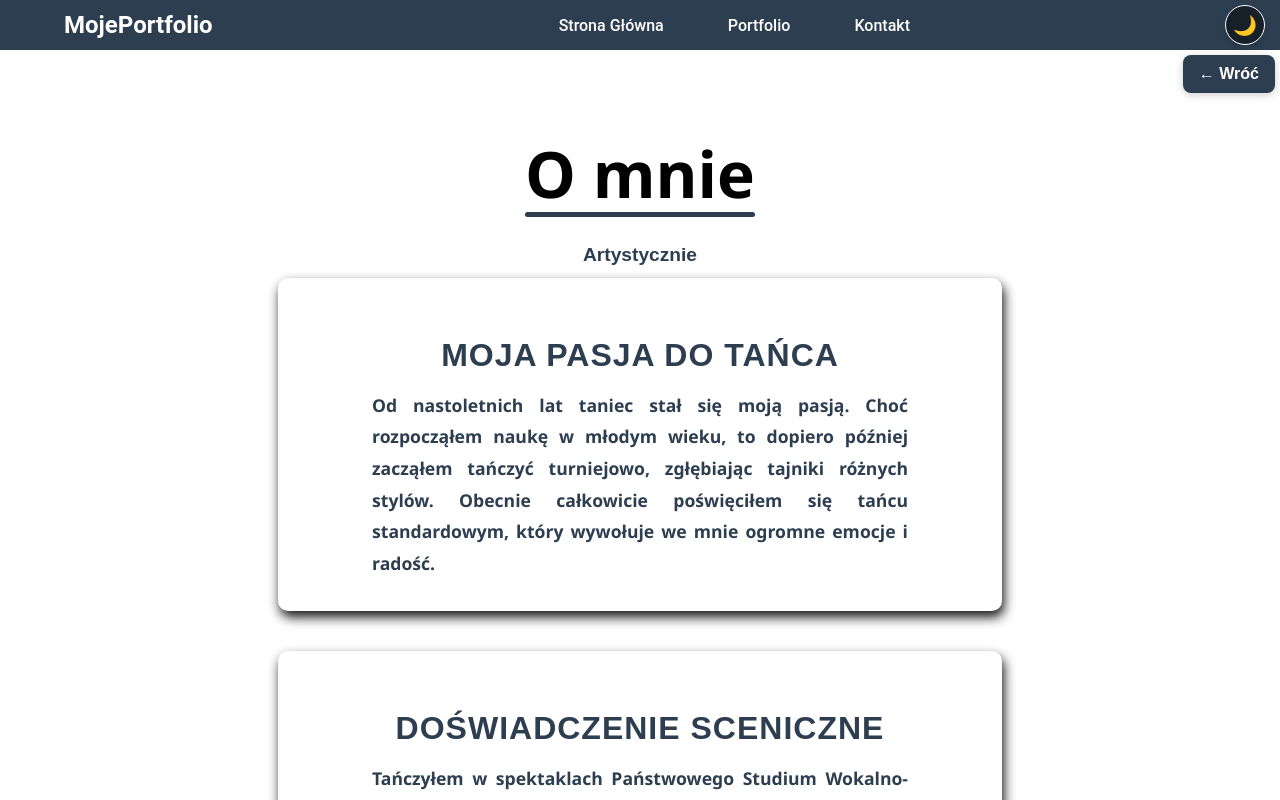
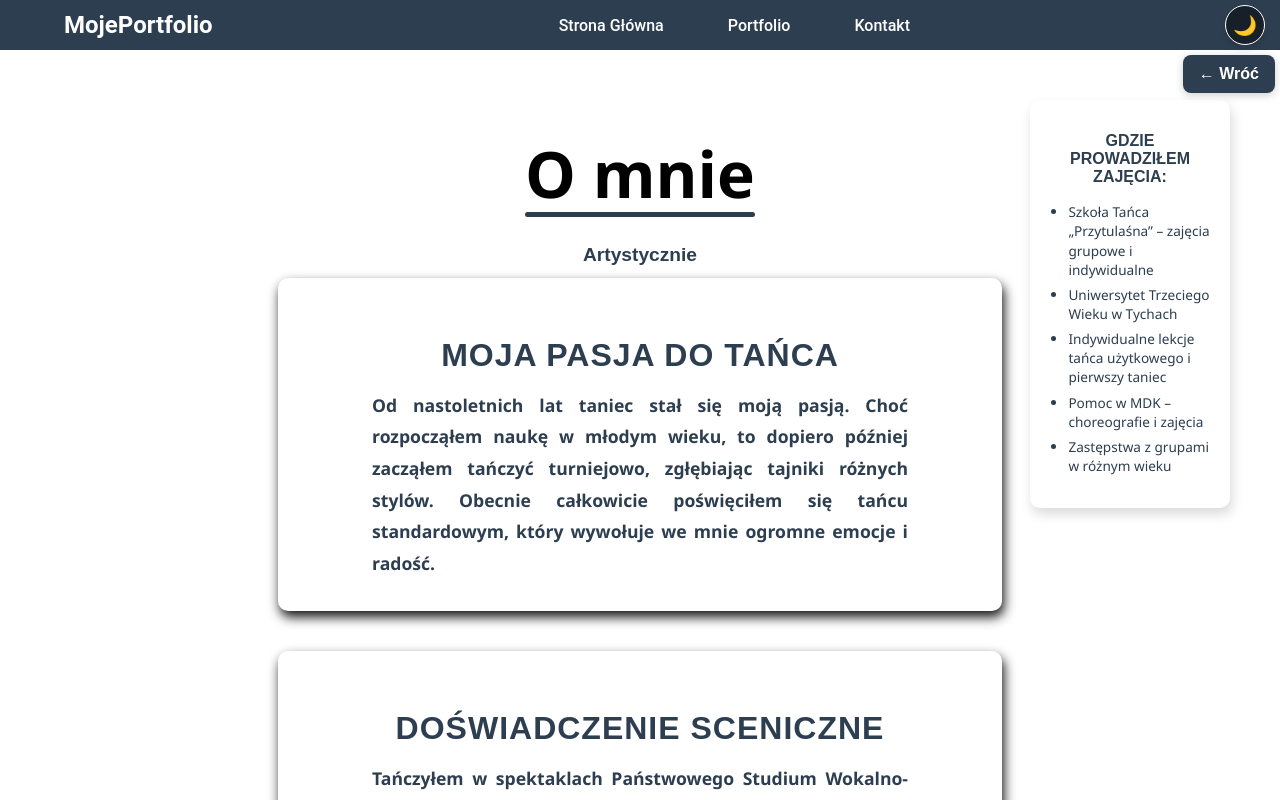
Before and after one commit to Lukaszc97/Portfolio, a React (Vite) app: page /Portfolio/portfolio/biography in a window 1280 px wide. Built offline with nearby package versions, Linux system fonts and the light colour scheme.

Commit message:
Initial commit

```diff
--- a/src/pages/Portfolio/Biography/Biography.css
+++ b/src/pages/Portfolio/Biography/Biography.css
@@ -201,3 +201,35 @@ h1 {
     align-items: flex-start;
   }
 }
+.biography-summary-floating {
+  position: absolute;
+  top: 100px; /* możesz dostosować */
+  right: 50px; /* odstęp od prawej */
+  width: 250px;
+  background: var(--section-backgroudcolor);
+  padding: 1.2rem;
+  border-radius: 10px;
+  box-shadow: 2px 6px 12px rgba(0, 0, 0, 0.15);
+  font-size: 0.85rem;
+  color: var(--text-color);
+  z-index: 10;
+  width: 200px;
+}
+
+.biography-summary-floating h2 {
+  font-size: 1rem;
+  margin-bottom: 1rem;
+  text-align: center;
+  text-transform: uppercase;
+  color: var(--primary-color);
+}
+
+.biography-summary-floating ul {
+  list-style-type: disc;
+  padding-left: 1.2rem;
+}
+
+.biography-summary-floating li {
+  margin-bottom: 0.4rem;
+  line-height: 1.4;
+}
--- a/src/pages/Portfolio/Biography/Biography.jsx
+++ b/src/pages/Portfolio/Biography/Biography.jsx
@@ -238,7 +238,19 @@ const Biography = () => {
           </p>
         </div>
       )}
+      <div className="biography-summary-floating">
+  <h2>Gdzie prowadziłem zajęcia:</h2>
+  <ul>
+    <li>Szkoła Tańca „Przytulaśna” – zajęcia grupowe i indywidualne</li>
+    <li>Uniwersytet Trzeciego Wieku w Tychach</li>
+    <li>Indywidualne lekcje tańca użytkowego i pierwszy taniec</li>
+    <li>Pomoc w MDK – choreografie i zajęcia</li>
+    <li>Zastępstwa z grupami w różnym wieku</li>
+  </ul>
+</div>
+
     </div>
+
   );
 };
 
```
